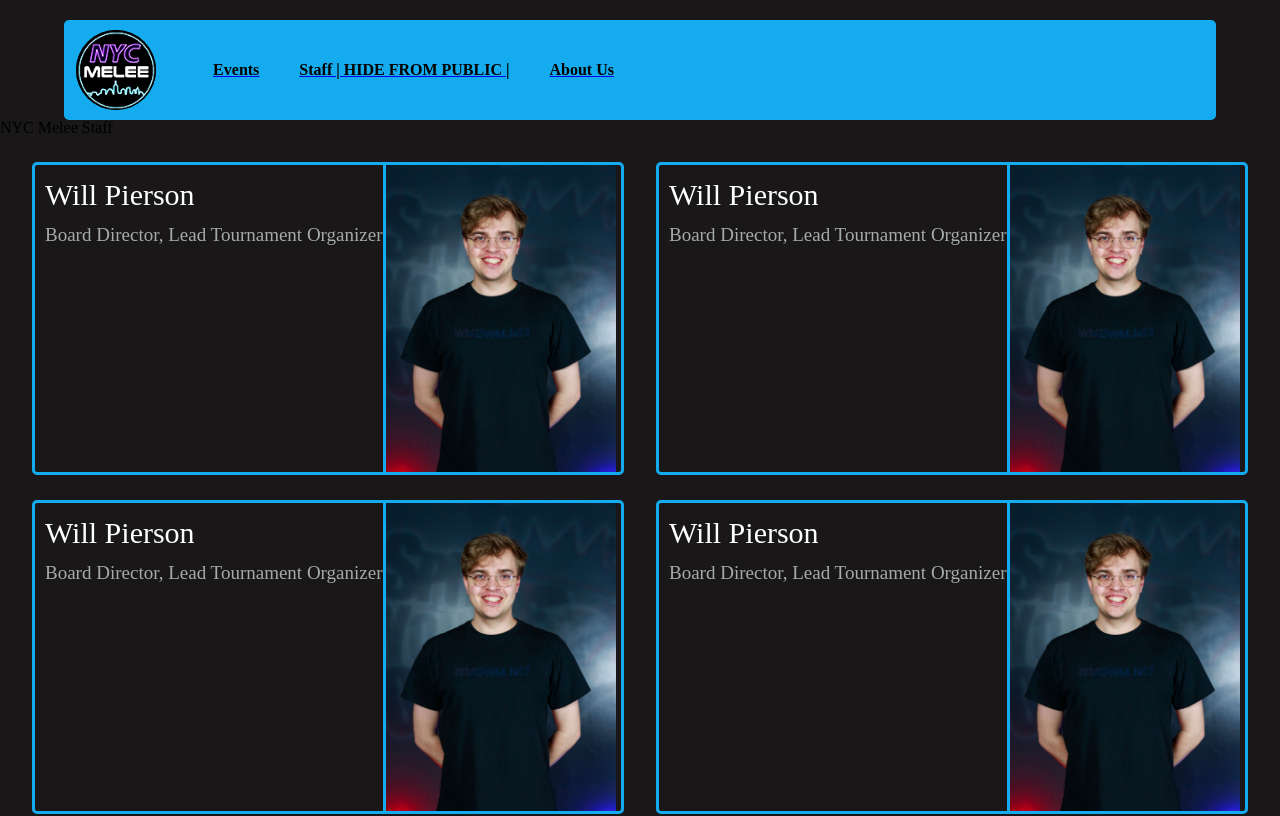
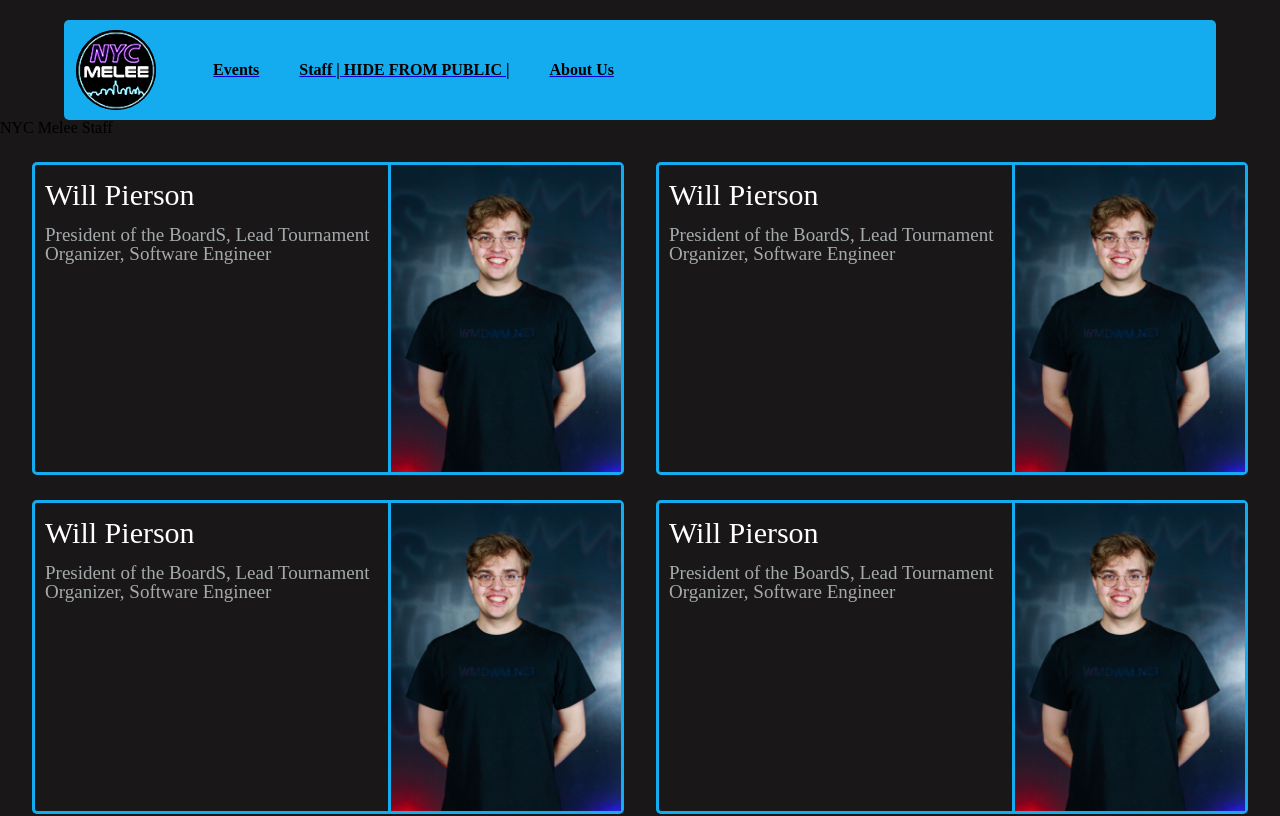
Before and after one commit to willcpierson/nyc-melee-website, a React (Create React App) app in the folder frontend/: page /staff in a window 1280 px wide. Shown: the top 816 px of the page. Built offline with nearby package versions, Linux system fonts and the light colour scheme.

Commit message:
add additional roles for staff

```diff
--- a/frontend/src/components/StaffMember/index.js
+++ b/frontend/src/components/StaffMember/index.js
@@ -9,7 +9,7 @@ const StaffMember = () => {
         <div id={styles.staffBox}>
             <div id={styles.textBox}>
                 <h2 id={styles.nameTag}>Will Pierson</h2>
-                <h3 id={styles.positionTitle}>Board Director, Lead Tournament Organizer</h3>
+                <h3 id={styles.positionTitle}>President of the BoardS, Lead Tournament Organizer, Software Engineer</h3>
             </div>
             <img id={styles.portrait} src={willPortrait} alt="" />
         </div>
```
